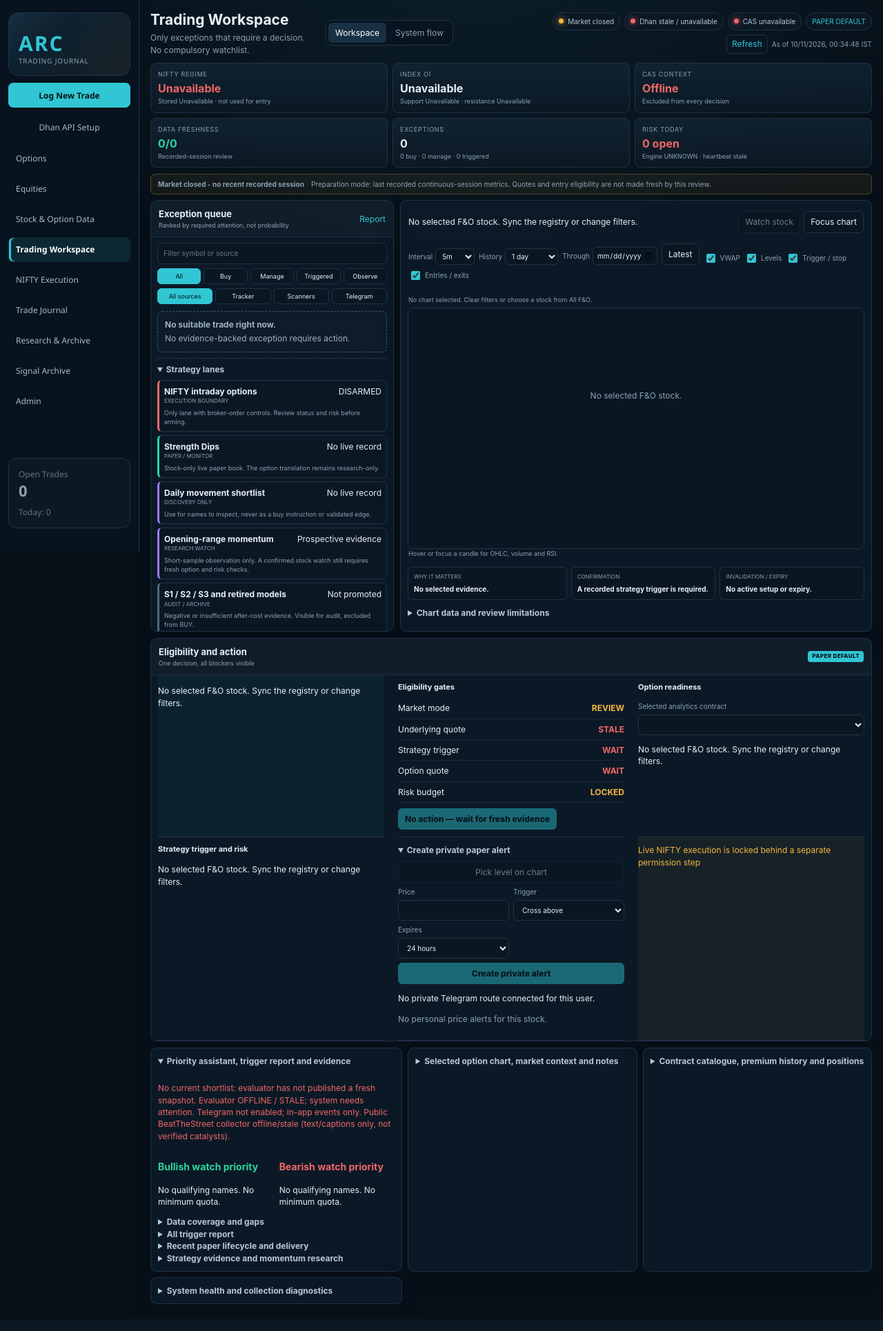
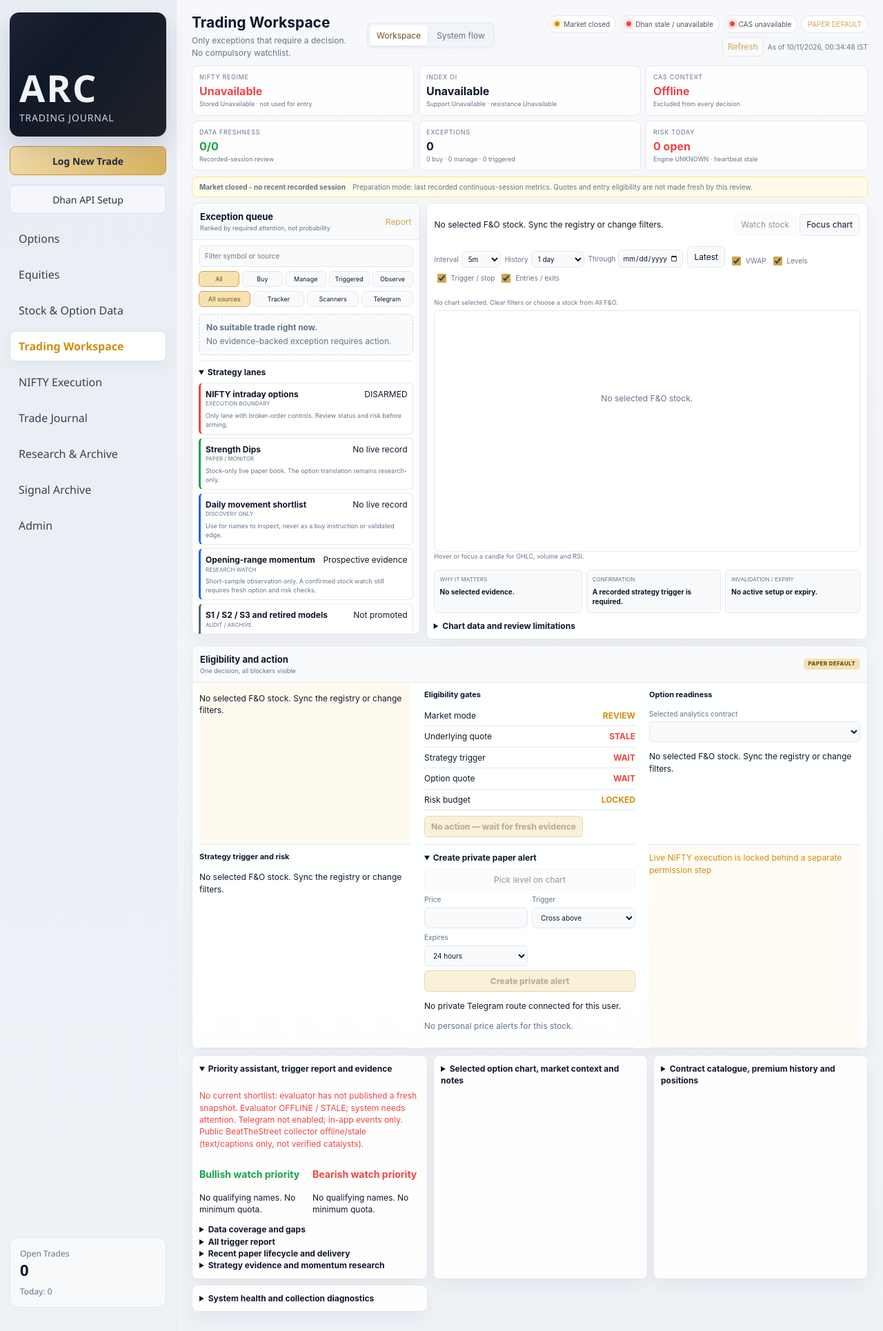
Before and after one commit to arcoptions/OptionsDjango, a Django app: page /radar/ in a window 1280 px wide. Shown: the whole page at 69% size. Before the commit the page ends 1891 px from the top, so only its background shows below. Run offline with Django 5.2, Linux system fonts and the light colour scheme; the visitor is signed in with stand-in values (Sample User, id 1); data that the repository does not hold is empty.

Commit message:
fix: restore radar workspace light theme
Co-authored-by: Copilot <223556219+Copilot@users.noreply.github.com>
🎨 - Generated by Copilot

```diff
--- a/options_tracker/static/options_tracker/radar_workspace.css
+++ b/options_tracker/static/options_tracker/radar_workspace.css
@@ -1,65 +1,27 @@
 .arc-workspace-page {
-  --workspace-bg: #071019;
-  --workspace-sidebar: #091722;
-  --workspace-panel: #0d1b28;
-  --workspace-panel-2: #101f2e;
-  --workspace-line: #203246;
-  --workspace-text: #e8f0f7;
-  --workspace-muted: #8da1b3;
-  --workspace-cyan: #31c6d4;
-  --workspace-green: #2dd4a0;
-  --workspace-amber: #f4b740;
-  --workspace-red: #f16767;
-  --workspace-violet: #9c7cff;
+  --workspace-bg: var(--bg);
+  --workspace-panel: var(--panel);
+  --workspace-panel-2: #f8fafc;
+  --workspace-line: var(--line);
+  --workspace-text: var(--ink);
+  --workspace-muted: var(--muted);
+  --workspace-cyan: var(--gold);
+  --workspace-green: var(--green);
+  --workspace-amber: #d08f10;
+  --workspace-red: var(--danger);
+  --workspace-violet: var(--blue);
+  --cyan: var(--blue);
+  --chart-muted: #64748b;
+  --chart-level: #2563eb;
+  --chart-gold: #d08f10;
+  --chart-grid: #e5e7eb;
+  --chart-up: #16a34a;
+  --chart-down: #ef4444;
+  --chart-rsi-band: rgb(37 99 235 / 7%);
   color: var(--workspace-text);
-  background: radial-gradient(circle at 54% -15%, rgb(49 198 212 / 10%), transparent 32%), var(--workspace-bg);
+  background: linear-gradient(180deg, #f7f8fb 0%, #eef2f7 100%);
 }
-.arc-workspace-page .shell { grid-template-columns: 202px minmax(0, 1fr); }
-.arc-workspace-page .sidebar {
-  position: sticky;
-  top: 0;
-  height: 100vh;
-  padding: 18px 12px;
-  gap: 10px;
-  overflow-y: auto;
-  color: var(--workspace-text);
-  background: rgb(8 20 31 / 96%);
-  border-color: var(--workspace-line);
-}
-.arc-workspace-page .brand-card {
-  min-height: 92px;
-  padding: 14px;
-  border: 1px solid var(--workspace-line);
-  background: linear-gradient(145deg, #102637, #091722);
-  box-shadow: none;
-}
-.arc-workspace-page .brand-mark { font-size: 30px; color: var(--workspace-cyan); }
-.arc-workspace-page .brand-text { margin-top: 6px; font-size: 10px; color: var(--workspace-muted); }
-.arc-workspace-page .side-button,
-.arc-workspace-page .side-link,
-.arc-workspace-page .nav-item {
-  min-height: 36px;
-  padding: 8px 10px;
-  color: #a9bac8;
-  background: transparent;
-  border-color: transparent;
-  border-radius: 7px;
-  font-size: 12px;
-}
-.arc-workspace-page .side-primary { color: #06121a; background: var(--workspace-cyan); border-color: var(--workspace-cyan); }
-.arc-workspace-page .nav-item.active {
-  color: #fff;
-  background: rgb(49 198 212 / 12%);
-  border-color: transparent;
-  box-shadow: inset 3px 0 var(--workspace-cyan);
-}
-.arc-workspace-page .sidebar .card {
-  color: var(--workspace-muted);
-  background: rgb(255 255 255 / 2%) !important;
-  border-color: var(--workspace-line);
-  box-shadow: none;
-}
-.arc-workspace-page .content { min-width: 0; padding: 14px 16px 22px; }
+.arc-workspace-page .content { min-width: 0; }
 .arc-workspace-page .top-strip,
 .arc-workspace-page .mobile-nav { display: none; }
 .radar-workspace-shell {
@@ -75,7 +37,7 @@
 .radar-workspace-shell select,
 .radar-workspace-shell textarea {
   color: var(--workspace-text);
-  background: #091722;
+  background: #f8fafc;
   border: 1px solid var(--workspace-line);
   border-radius: 6px;
   font: inherit;
@@ -123,18 +85,18 @@
   padding: 3px;
   border: 1px solid var(--workspace-line);
   border-radius: 8px;
-  background: #08141f;
+  background: #f1f5f9;
 }
 .workspace-switcher a { padding: 6px 10px; color: var(--workspace-muted); border-radius: 5px; }
-.workspace-switcher a.active { color: #fff; background: #173044; }
+.workspace-switcher a.active { color: var(--gold-ink); background: #fff; box-shadow: 0 1px 3px rgb(15 23 42 / 10%); }
 .workspace-status { display: flex; justify-content: flex-end; align-items: center; gap: 6px; flex-wrap: wrap; }
 .status-pill {
   display: inline-flex;
   align-items: center;
   gap: 6px;
   padding: 5px 8px;
-  color: #b7c8d6;
-  background: #0b1824;
+  color: #475569;
+  background: #fff;
   border: 1px solid var(--workspace-line);
   border-radius: 999px;
   font-size: 10px;
@@ -156,7 +118,7 @@
 .health-card {
   min-height: 64px;
   padding: 9px 10px;
-  background: linear-gradient(180deg, rgb(17 34 49 / 92%), rgb(11 25 37 / 92%));
+  background: rgb(255 255 255 / 88%);
   border: 1px solid var(--workspace-line);
   border-radius: 8px;
 }
@@ -169,8 +131,8 @@
   z-index: 20;
   margin-bottom: 8px;
   padding: 9px;
-  color: #ffd2d2;
-  background: #431d27;
+  color: #991b1b;
+  background: #fef2f2;
   border: 1px solid var(--workspace-red);
   border-radius: 7px;
 }
@@ -181,8 +143,8 @@
   margin-bottom: 8px;
   padding: 7px 10px;
   color: var(--workspace-muted);
-  background: rgb(244 183 64 / 6%);
-  border: 1px solid rgb(244 183 64 / 28%);
+  background: #fffbeb;
+  border: 1px solid #fde68a;
   border-radius: 7px;
 }
 .session-banner h2,
@@ -198,10 +160,10 @@
   margin: 0;
   padding: 0;
   color: var(--workspace-text);
-  background: rgb(12 27 40 / 95%);
+  background: rgb(255 255 255 / 92%);
   border: 1px solid var(--workspace-line);
   border-radius: 9px;
-  box-shadow: 0 10px 35px rgb(0 0 0 / 12%);
+  box-shadow: 0 10px 30px rgb(15 23 42 / 5%);
 }
 .panel-head {
   display: flex;
@@ -209,7 +171,7 @@
   align-items: center;
   gap: 8px;
   padding: 10px 11px;
-  background: rgb(255 255 255 / 2%);
+  background: #f8fafc;
   border-bottom: 1px solid var(--workspace-line);
 }
 .panel-head h2 { margin: 0; font-size: 13px; }
@@ -224,21 +186,21 @@
 .queue-filters button,
 .radar-workspace-shell .tabs button { flex: 1; min-width: 44px; padding: 4px 5px; font-size: 9px; }
 .queue-filters button.active,
-.radar-workspace-shell .tabs button.active { color: #06121a; background: var(--workspace-cyan); border-color: var(--workspace-cyan); }
+.radar-workspace-shell .tabs button.active { color: var(--gold-ink); background: var(--gold-soft); border-color: var(--gold); }
 .exception-list { display: grid; gap: 6px; padding: 8px 9px; }
 .exception-card {
   padding: 9px;
-  background: #0b1824;
+  background: #fff;
   border: 1px solid var(--workspace-line);
   border-radius: 7px;
   cursor: pointer;
   transition: border-color .14s, background .14s, transform .14s;
 }
 .exception-card:hover,
-.exception-card[aria-selected="true"] { border-color: var(--workspace-cyan); background: rgb(49 198 212 / 7%); transform: translateX(2px); }
+.exception-card[aria-selected="true"] { border-color: var(--workspace-cyan); background: #fffaf0; transform: translateX(2px); }
 .exception-top,
 .exception-main { display: flex; justify-content: space-between; gap: 8px; }
-.exception-card p { margin: 5px 0; color: #a8bac8; font-size: 10px; }
+.exception-card p { margin: 5px 0; color: var(--workspace-muted); font-size: 10px; }
 .exception-card small { font-size: 9px; }
 .decision,
 .badge {
@@ -249,16 +211,16 @@
   font-weight: 800;
   letter-spacing: .05em;
 }
-.decision-buy { color: #06120d; background: var(--workspace-green); }
-.decision-manage { color: #06121a; background: var(--workspace-cyan); }
-.decision-triggered { color: #1b0909; background: var(--workspace-red); }
-.decision-watch { color: #211605; background: var(--workspace-amber); }
+.decision-buy { color: #fff; background: var(--workspace-green); }
+.decision-manage { color: var(--gold-ink); background: var(--gold-soft); }
+.decision-triggered { color: #fff; background: var(--workspace-red); }
+.decision-watch { color: #fff; background: var(--workspace-amber); }
 .decision-review { color: #fff; background: var(--workspace-violet); }
-.badge { color: #041116; background: var(--workspace-cyan); }
-.no-trade { padding: 10px; color: #9fb0bf; background: rgb(255 255 255 / 1.5%); border: 1px dashed #40556a; border-radius: 7px; }
+.badge { color: var(--gold-ink); background: var(--gold-soft); }
+.no-trade { padding: 10px; color: var(--workspace-muted); background: #f8fafc; border: 1px dashed #cbd5e1; border-radius: 7px; }
 .no-trade p { margin: 3px 0 0; }
 .rail-section { margin: 0 9px 8px; padding-top: 7px; border-top: 1px solid var(--workspace-line); }
-.radar-workspace-shell summary { color: #b8c8d5; cursor: pointer; font-weight: 700; }
+.radar-workspace-shell summary { color: var(--workspace-text); cursor: pointer; font-weight: 700; }
 .lane-list { display: grid; gap: 5px; margin-top: 7px; }
 .lane {
   display: grid;
@@ -266,7 +228,7 @@
   gap: 4px 7px;
   padding: 7px;
   color: var(--workspace-text) !important;
-  background: #0b1824;
+  background: #fff;
   border: 1px solid var(--workspace-line);
   border-left: 3px solid #53697c;
   border-radius: 6px;
@@ -283,11 +245,11 @@
 .filters button { grid-column: 1 / -1; }
 .table-scroll { overflow: auto; }
 .stock-table { max-height: 300px; margin-top: 6px; }
-.radar-workspace-shell table { width: 100%; border-collapse: collapse; color: var(--workspace-text); background: transparent; }
+.radar-workspace-shell table { width: 100%; border-collapse: collapse; color: var(--workspace-text); background: #fff; }
 .radar-workspace-shell th,
 .radar-workspace-shell td { padding: 6px 4px; border-bottom: 1px solid var(--workspace-line); font-size: 9px; white-space: normal; vertical-align: top; }
-.radar-workspace-shell th { position: sticky; top: 0; z-index: 2; color: var(--workspace-muted); background: #0b1824; }
-.radar-workspace-shell tr.selected { background: rgb(49 198 212 / 8%); }
+.radar-workspace-shell th { position: sticky; top: 0; z-index: 2; color: var(--workspace-muted); background: #f8fafc; }
+.radar-workspace-shell tr.selected { background: #fff8e7; }
 .radar-workspace-shell td button { padding: 1px 3px; color: var(--workspace-cyan); background: transparent; border: 0; text-align: left; }
 .stock-context { min-height: calc(100vh - 174px); }
 .chart-header {
@@ -310,7 +272,7 @@
   min-height: 230px;
   overflow: auto;
   color: var(--workspace-text);
-  background: #091722;
+  background: #fff;
   border: 1px solid var(--workspace-line);
   border-radius: 7px;
 }
@@ -322,7 +284,7 @@
 .chart-levels { padding: 5px; font-size: 9px; }
 .interactive-candles { cursor: crosshair; touch-action: pan-y; user-select: none; }
 .setup-strip { display: grid; grid-template-columns: 1.1fr 1fr 1fr; gap: 6px; padding: 8px 10px 10px; }
-.setup-strip section { padding: 8px; background: #0a1722; border: 1px solid var(--workspace-line); border-radius: 6px; }
+.setup-strip section { padding: 8px; background: #f8fafc; border: 1px solid var(--workspace-line); border-radius: 6px; }
 .setup-strip span { display: block; color: var(--workspace-muted); font-size: 8px; text-transform: uppercase; }
 .setup-strip strong { display: block; margin-top: 4px; font-size: 10px; }
 .chart-limitations { margin: 0 10px 10px; }
@@ -331,7 +293,7 @@
 .execution > details,
 .execution > a { margin: 0 10px; padding: 10px 0; border-bottom: 1px solid var(--workspace-line); }
 .execution h3 { margin: 0 0 7px; font-size: 11px; }
-.decision-desk { background: rgb(49 198 212 / 5%); }
+.decision-desk { background: #fffaf0; }
 .decision-desk h2 { margin: 0 0 6px; font-size: 16px; }
 .decision-desk p { margin: 4px 0; }
 .gate-list { display: grid; margin-bottom: 8px; }
@@ -340,7 +302,7 @@
   justify-content: space-between;
   gap: 8px;
   padding: 6px 0;
-  border-bottom: 1px solid rgb(32 50 70 / 70%);
+  border-bottom: 1px solid var(--workspace-line);
 }
 .gate strong { text-align: right; }
 .gate-pass strong { color: var(--workspace-green); }
@@ -349,13 +311,13 @@
 .strategy-card,
 .position-card,
 .news-item,
-#price-alert-list article { margin: 6px 0; padding: 7px; background: #0b1824; border: 1px solid var(--workspace-line); border-radius: 6px; }
+#price-alert-list article { margin: 6px 0; padding: 7px; background: #fff; border: 1px solid var(--workspace-line); border-radius: 6px; }
 .strategy-card ul { padding-left: 16px; color: var(--workspace-muted); font-size: 9px; }
 .strategy-card form { display: flex; gap: 5px; }
 .risk-grid,
 .metrics { display: grid; grid-template-columns: repeat(2, minmax(0, 1fr)); gap: 5px; }
 .risk-grid div,
-.metric { padding: 6px; background: #0a1722; border: 1px solid var(--workspace-line); border-radius: 5px; }
+.metric { padding: 6px; background: #f8fafc; border: 1px solid var(--workspace-line); border-radius: 5px; }
 .risk-grid span,
 .metric small { display: block; color: var(--workspace-muted); font-size: 8px; }
 .risk-grid strong,
@@ -363,7 +325,7 @@
 #price-alert-form { display: grid; grid-template-columns: 1fr 1fr; gap: 6px; margin-top: 7px; }
 #price-alert-form > button,
 #price-alert-form .primary-action { grid-column: 1 / -1; }
-.primary-action { color: #041116 !important; background: var(--workspace-cyan) !important; border-color: var(--workspace-cyan) !important; font-weight: 800 !important; }
+.primary-action { color: var(--gold-ink) !important; background: var(--gold-soft) !important; border-color: var(--gold) !important; font-weight: 800 !important; }
 .execution-boundary {
   display: block;
   color: var(--workspace-amber) !important;
```
